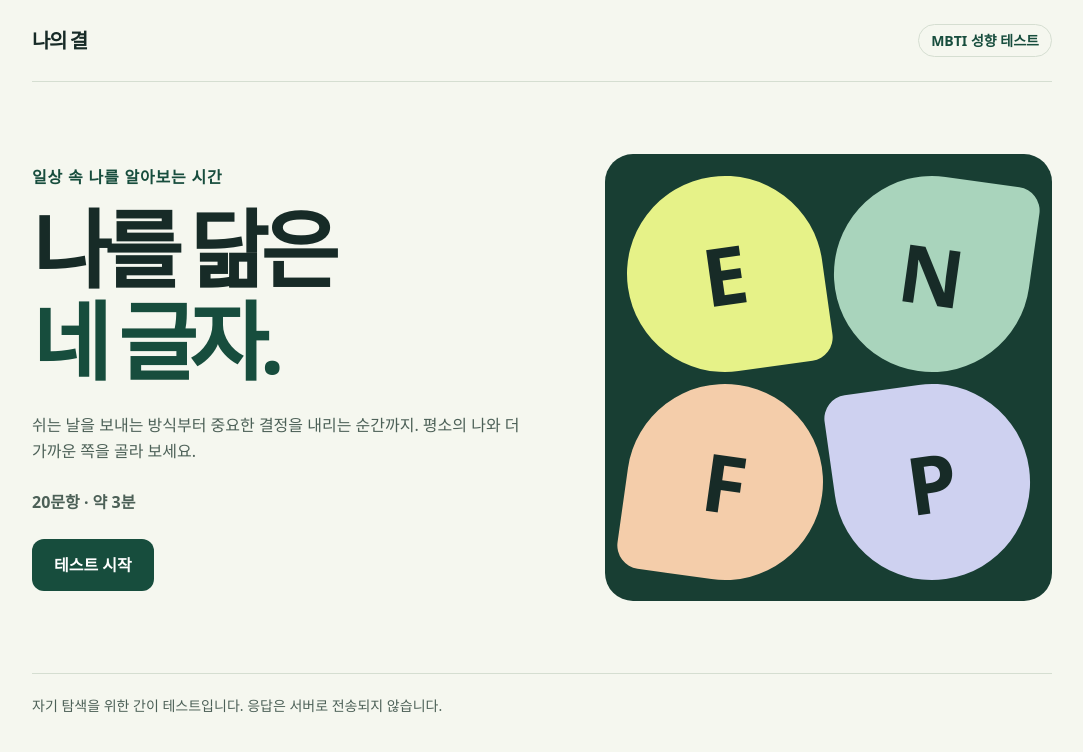
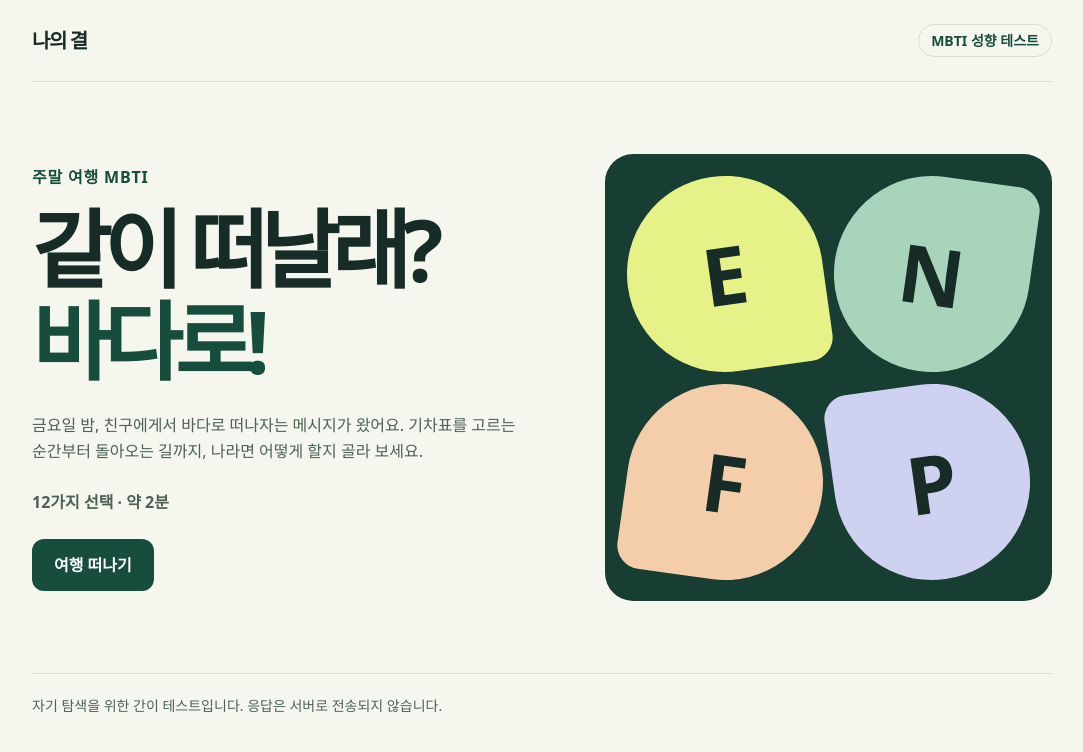
Before and after one commit to infinitapple/mbti-test, a plain HTML site: page index.html in a window 1280 px wide. Shown: the whole page, without its empty margins (98-1181 px from the left). Drawn offline with Linux system fonts and the light colour scheme.

Commit message:
Turn MBTI quiz into a 12-choice weekend trip

```diff
--- a/index.html
+++ b/index.html
@@ -3,7 +3,7 @@
 <head>
 <meta charset="utf-8">
 <meta name="viewport" content="width=device-width,initial-scale=1">
-<meta name="description" content="일상 속 20가지 선택으로 알아보는 나의 MBTI 성향.">
+<meta name="description" content="친구들과 떠나는 주말 여행, 12가지 선택으로 알아보는 나의 MBTI 성향.">
 <title>나의 결 · MBTI 테스트</title>
 <style>
 :root{color-scheme:light;--ink:#172b27;--mute:#4c6057;--paper:#f5f7ef;--line:#d5ded1;--green:#174d3d;--lime:#e6f288;font:100%/1.65 system-ui,sans-serif}
@@ -59,17 +59,18 @@ footer{border-top:1px solid var(--line);padding:20px 0;color:var(--mute);font-si
 <header><span class="brand">나의 결</span><span class="chip">MBTI 성향 테스트</span></header>
 <main>
 <section class="hero" id="home">
-<div><p class="eyebrow">일상 속 나를 알아보는 시간</p>
-<h1 tabindex="-1">나를 닮은<br><em>네 글자.</em></h1>
-<p class="intro">쉬는 날을 보내는 방식부터 중요한 결정을 내리는 순간까지. 평소의 나와 더 가까운 쪽을 골라 보세요.</p>
-<p class="facts">20문항 · 약 3분</p>
-<button id="start" type="button">테스트 시작</button>
+<div><p class="eyebrow">주말 여행 MBTI</p>
+<h1 tabindex="-1">같이 떠날래?<br><em>바다로!</em></h1>
+<p class="intro">금요일 밤, 친구에게서 바다로 떠나자는 메시지가 왔어요. 기차표를 고르는 순간부터 돌아오는 길까지, 나라면 어떻게 할지 골라 보세요.</p>
+<p class="facts"><span id="total"></span>가지 선택 · 약 2분</p>
+<button id="start" type="button">여행 떠나기</button>
 </div>
 <div class="art" aria-hidden="true"><span class="tile">E</span><span class="tile">N</span><span class="tile">F</span><span class="tile">P</span></div>
 </section>
 <section class="card" id="quiz" hidden>
 <div class="counter"><span id="count"></span><span id="completed"></span></div>
-<progress id="progress" max="20" value="0" aria-label="응답 진행률"></progress>
+<progress id="progress" value="0" aria-label="여행 진행률"></progress>
+<p class="eyebrow" id="chapter"></p>
 <h2 id="question" tabindex="-1"></h2>
 <div class="options" aria-labelledby="question" role="group">
 <button class="option" type="button"></button><button class="option" type="button"></button>
@@ -77,11 +78,11 @@ footer{border-top:1px solid var(--line);padding:20px 0;color:var(--mute);font-si
 <div class="actions"><button class="secondary" id="back" type="button">이전</button><button id="next" type="button">다음</button></div>
 </section>
 <section class="card" id="result" hidden>
-<p class="eyebrow">나의 성향 결과</p>
+<p class="eyebrow">여행이 끝났어요</p>
 <h2 class="type" id="type" tabindex="-1"></h2>
 <p id="description"></p>
 <div class="axes" id="axes"></div>
-<div class="actions"><button id="restart" type="button">다시 테스트하기</button></div>
+<div class="actions"><button id="restart" type="button">다시 떠나기</button></div>
 </section>
 </main>
 <footer>자기 탐색을 위한 간이 테스트입니다. 응답은 서버로 전송되지 않습니다.</footer>
@@ -95,27 +96,20 @@ const dimensions = [
 ];
 
 // Each question lists the axis and the letter attached to its first answer.
+const chapters = ['금요일 밤 · 여행 준비', '토요일 · 바닷가 마을', '일요일 · 돌아오는 길'];
 const questions = [
-  [0,'I','바쁜 한 주가 끝났다. 어떻게 쉬고 싶나요?','혼자 조용히 보내며 에너지를 채운다.','친한 사람을 만나 기분을 전환한다.'],
-  [1,'S','새로운 취미를 배울 때 무엇부터 궁금한가요?','따라 해 볼 수 있는 구체적인 방법','이 취미로 해 볼 수 있는 다양한 시도'],
-  [2,'F','친구가 일 때문에 힘들다고 털어놓으면?','어떤 기분이었는지 먼저 묻는다.','무엇을 바꿀 수 있을지 함께 살펴본다.'],
-  [3,'J','주말에 처음 가는 도시로 떠난다면?','가고 싶은 곳과 이동 순서를 미리 정한다.','도착한 뒤 기분과 상황에 맞춰 정한다.'],
-  [0,'E','아는 사람이 거의 없는 모임에 왔다면?','가까운 사람에게 먼저 말을 건다.','분위기를 살피다가 편한 순간에 대화한다.'],
-  [1,'N','인상 깊은 영화를 본 뒤 무엇을 더 이야기하고 싶나요?','영화가 전하려는 의미나 여러 해석','기억에 남는 장면과 인물의 행동'],
-  [2,'T','함께 만든 결과물에 아쉬운 점이 있다면?','개선할 부분과 이유를 먼저 구체적으로 말한다.','상대의 노력과 기분을 살피며 말을 꺼낸다.'],
-  [3,'P','마감이 한참 남은 과제를 받으면?','가능한 접근을 탐색하며 방향을 잡는다.','일정과 작업 순서를 먼저 정리한다.'],
-  [0,'I','복잡한 생각을 정리하고 싶을 때는?','혼자 생각하거나 글로 먼저 정리한다.','누군가와 이야기하면서 생각을 정리한다.'],
-  [1,'S','길을 설명할 때 어떤 방식이 더 편한가요?','눈에 보이는 건물과 방향을 차례대로 짚어 준다.','동네 구조를 큰 그림으로 알려 준다.'],
-  [2,'F','팀에서 의견이 맞서면 어디부터 살펴보나요?','각자가 중요하게 여기는 점을 듣는다.','각 제안이 공통 기준을 충족하는지 본다.'],
-  [3,'J','갑자기 오후 일정이 비었다면?','남은 시간에 할 일을 몇 가지 정한다.','그때 가장 끌리는 일을 시작한다.'],
-  [0,'E','새로운 아이디어가 떠오르면?','누군가에게 꺼내 놓고 같이 발전시킨다.','혼자 충분히 생각한 뒤 이야기한다.'],
-  [1,'N','새로운 가게를 둘러볼 때 무엇이 먼저 눈에 들어오나요?','공간이 전하는 콘셉트와 분위기','상품 구성이나 배치 같은 구체적인 요소'],
-  [2,'T','단체 활동의 규칙에 예외를 둘지 결정할 때는?','같은 기준을 적용했을 때 공정한지 본다.','그 사람의 사정과 구성원에게 미칠 영향을 살핀다.'],
-  [3,'P','구매 후보가 두 가지로 좁혀졌다면?','새로운 정보가 들어올 수 있으니 결정을 열어 둔다.','기준을 정해 하나를 고르고 다음 일로 넘어간다.'],
-  [0,'I','기분 좋은 소식을 들었을 때는?','가까운 한두 사람과 차분히 나누고 싶다.','여러 사람에게 이야기하며 함께 즐기고 싶다.'],
-  [1,'S','낯선 분야의 설명을 들을 때 어떤 것이 도움이 되나요?','실제 사례와 재현할 수 있는 절차','핵심 원리와 다른 분야에 연결되는 아이디어'],
-  [2,'T','두 가지 해결책이 비슷해 보일 때 더 중요한 것은?','근거가 일관되고 문제를 잘 해결하는지','함께하는 사람들이 받아들이고 지지할 수 있는지'],
-  [3,'J','여럿이 만날 약속을 잡을 때는?','시간과 장소가 일찍 정해지면 마음이 편하다.','대략만 정하고 가까워졌을 때 조정하는 게 편하다.']
+  [3,'J','금요일 밤, 단톡방에 “내일 바다 갈래?”가 올라왔다. 첫 답장은?','좋아! 기차 시간하고 숙소부터 정하자.','좋아! 일단 만나고 어디 갈지 정하자.'],
+  [0,'I','친구가 처음 보는 사람도 데려온대요. 출발 전에 나는?','둘만 아는 친구에게 먼저 어떤 사람인지 물어본다.','단톡방에 초대해서 먼저 인사를 건넨다.'],
+  [1,'N','두 마을 중 어디가 더 끌리나요?','밤마다 바다에서 빛이 난다는 이야기가 전해지는 마을','항구에 시장과 산책로가 있고 해 질 무렵 전망이 좋은 마을'],
+  [2,'T','숙소 후보가 둘로 갈렸다. 어떻게 의견을 모을까요?','가격, 거리, 시설을 같은 기준으로 비교해 보자.','각자 이번 여행에서 꼭 챙기고 싶은 것부터 들어 보자.'],
+  [0,'E','기차에서 친구 옆자리에 앉았다. 한 시간은 어떻게 보내나요?','간식을 뜯고 밀린 이야기를 나눈다.','이어폰을 끼고 느긋하게 창밖을 본다.'],
+  [1,'S','방파제 끝에 잠긴 작은 등대가 보인다. 뭐부터 떠오르나요?','저기까지 걸어갈 수 있나? 표지판을 찾아봐야겠다.','저 등대에 마지막으로 불을 켠 사람은 누구였을까?'],
+  [3,'P','갑자기 비가 내려 해변에 못 간다. 이제 어쩌죠?','처마 밑을 따라 걷다가 눈에 띄는 곳에 들어가자.','갈 수 있는 실내 장소를 찾아 남은 일정을 다시 짜자.'],
+  [2,'F','사진을 찍어 주던 친구가 카메라를 떨어뜨리고 굳어 버렸다. 첫마디는?','놀랐겠다. 잠깐 앉았다 갈까?','렌즈부터 확인해 보자. 깨진 데가 있는지 볼게.'],
+  [1,'N','집에 가져갈 엽서 한 장을 고른다면?','해 질 무렵의 바다가 어떤 이야기처럼 느껴지는 그림','친구들과 걸었던 골목이 그대로 담긴 사진'],
+  [0,'I','귀가 기차까지 40분이 남았다. 뭘 하고 싶나요?','혼자 커피를 들고 바닷가를 한 바퀴 걷고 싶다.','친구들이랑 시장에서 마지막 간식을 나눠 먹고 싶다.'],
+  [2,'T','정산 중 한 친구가 거의 못 먹은 간식값을 나눌지 고민된다. 어떻게 정하나요?','어느 비용을 공동 지출로 볼지 기준을 정하고 똑같이 적용한다.','그 친구에게 어떻게 나누면 편할지 묻고 함께 정한다.'],
+  [3,'J','“다음엔 산에 갈까?”라는 말이 나왔다. 나는?','다들 언제 되는지 캘린더를 열어 확인한다.','좋다고 답하고 다음에 기회가 생기면 가기로 한다.']
 ];
 
 const summaries = {
@@ -141,6 +135,8 @@ const id = name => document.getElementById(name);
 const optionButtons = [...document.querySelectorAll('.option')];
 const answers = Array(questions.length).fill(null);
 let current = 0;
+id('total').textContent = questions.length;
+id('progress').max = questions.length;
 
 function show(screen, heading) {
   for (const section of ['home', 'quiz', 'result']) id(section).hidden = section !== screen;
@@ -149,6 +145,7 @@ function show(screen, heading) {
 
 function renderQuestion() {
   const [, , prompt, ...options] = questions[current];
+  id('chapter').textContent = chapters[Math.floor(current / 4)];
   id('count').textContent = `${current + 1} / ${questions.length} 문항`;
   const completed = answers.filter(answer => answer !== null).length;
   id('completed').textContent = `${completed}개 응답`;
@@ -160,7 +157,7 @@ function renderQuestion() {
   });
   id('back').disabled = current === 0;
   id('next').disabled = answers[current] === null;
-  id('next').textContent = current === questions.length - 1 ? '결과 보기' : '다음';
+  id('next').textContent = current === questions.length - 1 ? '여행 결과 보기' : '다음 장면';
 }
 
 function calculate() {
@@ -180,7 +177,7 @@ function renderResult() {
   id('description').textContent = summaries[type];
   id('axes').replaceChildren(...counts.map(([left, right], axis) => {
     const [a, b, labelA, labelB] = dimensions[axis];
-    const share = left * 100 / (left + right);
+    const share = Math.round(left * 100 / (left + right));
     const row = document.createElement('div');
     row.innerHTML = `<div class="axis-label"><span>${a} ${labelA} ${share}%</span><span>${100 - share}% ${labelB} ${b}</span></div><div class="bar" aria-hidden="true"><span style="width:${share}%"></span></div>`;
     return row;
```
